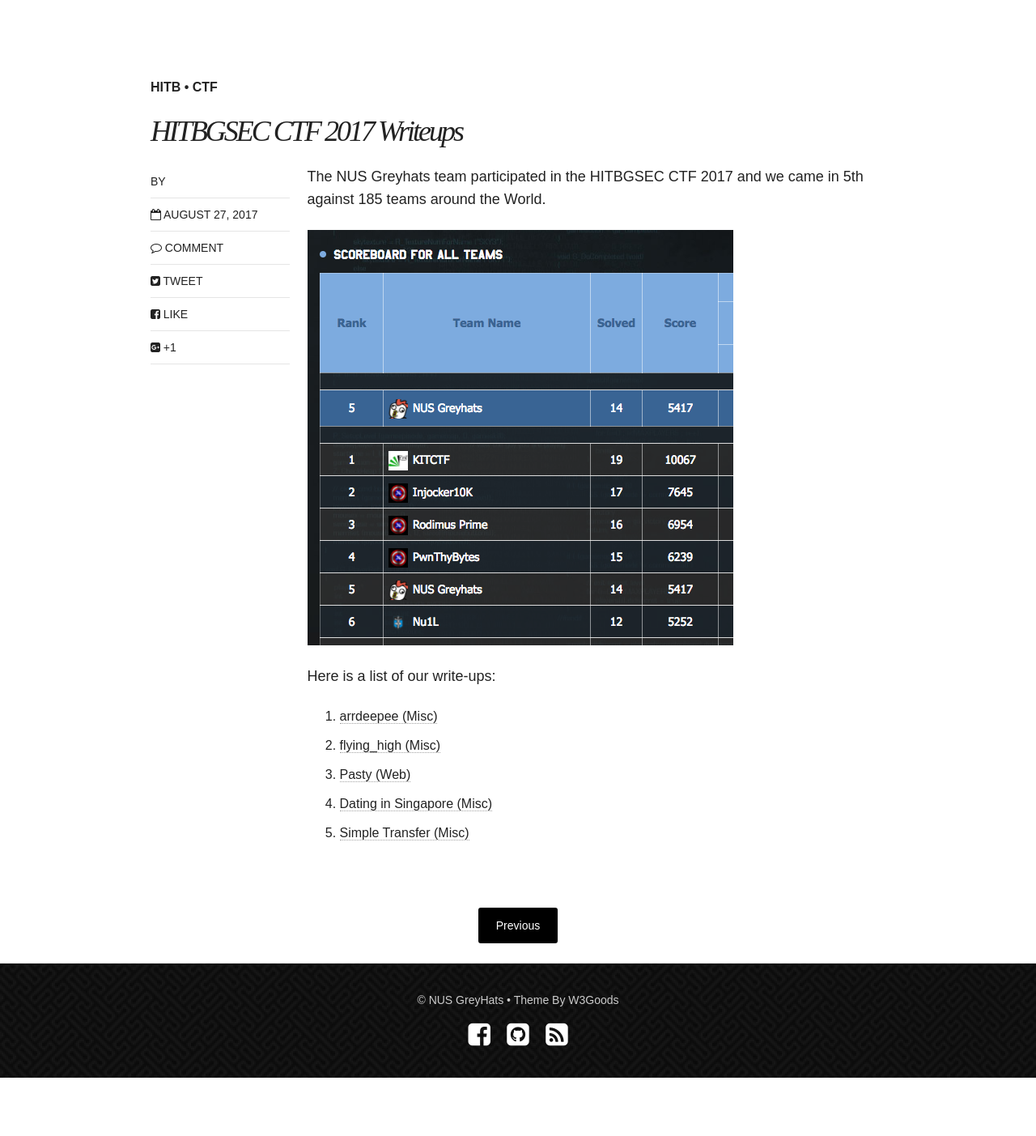
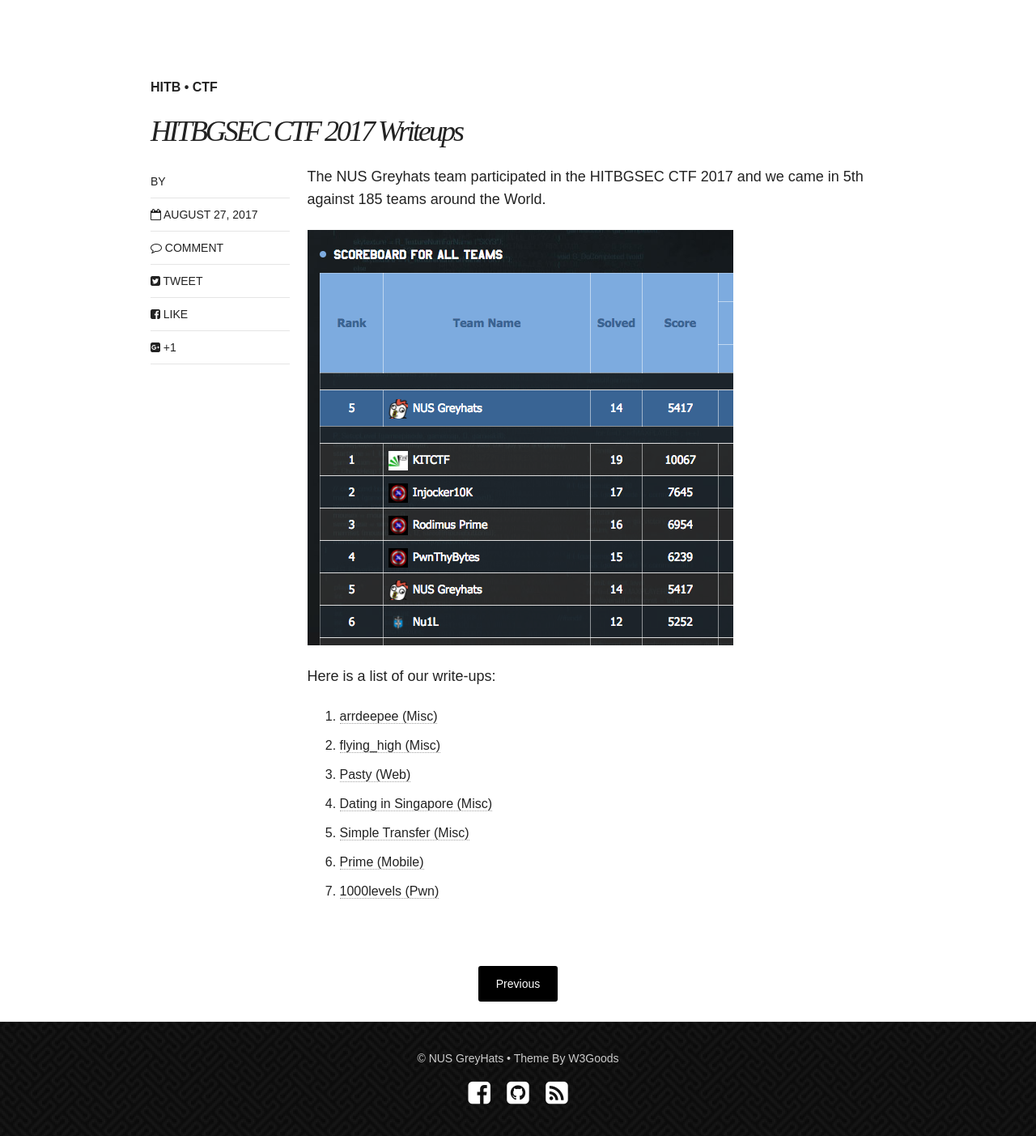
Before and after one commit to NUSGreyhats/write-ups, a Jekyll site: the page built from _posts/2017-08-27-hitbgsec2017.md, in a window 1280 px wide. Shown: the whole page at 81% size. Built offline with Jekyll 4.4.1, drawn with Linux system fonts in a browser that asks for light colours; nearby versions of some CDN libraries; comment, search, counter and statistics services are not loaded; before the commit the page ends 1331 px from its top, so only the background shows below that.

Commit message:
added more writeups.

```diff
--- a/_posts/2017-08-27-hitbgsec2017.md
+++ b/_posts/2017-08-27-hitbgsec2017.md
@@ -25,3 +25,5 @@
 3. [Pasty (Web)](https://nandynarwhals.org/hitbgsec2017-pasty/)
 3. [Dating in Singapore (Misc)](https://dystopia.sg/hitb-gsec-2017-2017-dating-in-singapore-misc/)
 4. [Simple Transfer (Misc)](https://dystopia.sg/hitb-gsec-2017-simple-transfer-misc/)
+5. [Prime (Mobile)](https://dystopia.sg/hitb-gsec-2017-prime/)
+6. [1000levels (Pwn)](https://nandynarwhals.org/hitbgsec2017-1000levels/)
```
